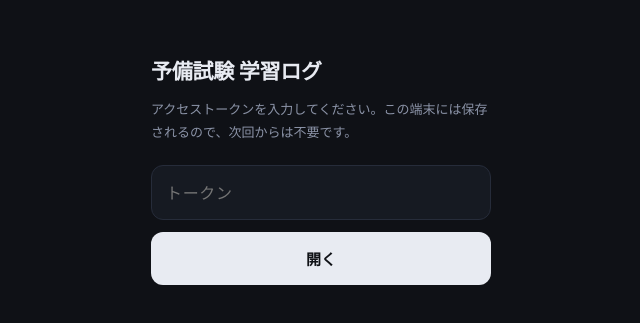
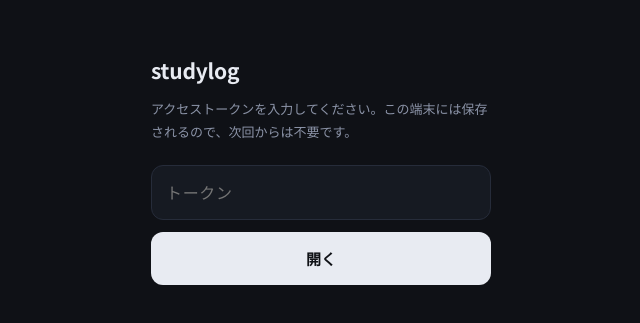
Before and after one commit to nodamachi/studylog-app, a plain HTML site: page index.html in a window 1280 px wide. Shown: the part 231-554 px from the top of the page, without its empty margins (319-959 px from the left). Drawn offline with Linux system fonts and the light colour scheme.

Commit message:
名称を studylog に統一し、アイコンを汎用の達成リングに差し替え
「法」の字は予備試験に寄りすぎるため、アプリの核である
二重の達成リング(外=目標の藍 / 内=達成の純白)だけの意匠にした。

Co-Authored-By: Claude Opus 5 <noreply@anthropic.com>

```diff
--- a/index.html
+++ b/index.html
@@ -3,13 +3,13 @@
 <head>
 <meta charset="utf-8">
 <meta name="viewport" content="width=device-width, initial-scale=1, viewport-fit=cover">
-<title>予備試験 学習ログ</title>
+<title>studylog</title>
 
 <meta name="theme-color" content="#0f1116">
 <meta name="color-scheme" content="dark">
 <meta name="apple-mobile-web-app-capable" content="yes">
 <meta name="apple-mobile-web-app-status-bar-style" content="black-translucent">
-<meta name="apple-mobile-web-app-title" content="学習ログ">
+<meta name="apple-mobile-web-app-title" content="studylog">
 <meta name="mobile-web-app-capable" content="yes">
 <meta name="robots" content="noindex, nofollow">
 
@@ -29,7 +29,7 @@
 <!-- ===================== トークン入力 ===================== -->
 <div id="gate" class="gate">
   <div class="gate-inner">
-    <h1 class="gate-title">予備試験 学習ログ</h1>
+    <h1 class="gate-title">studylog</h1>
     <p class="gate-lead">アクセストークンを入力してください。この端末には保存されるので、次回からは不要です。</p>
     <input id="gate-input" class="gate-input" type="password" autocomplete="off"
            spellcheck="false" placeholder="トークン" aria-label="アクセストークン">
```
Also changed, not shown: icons/apple-touch-icon.png, icons/icon-192.png, icons/icon-512.png, icons/icon-maskable-512.png, manifest.webmanifest, 1 other file.
